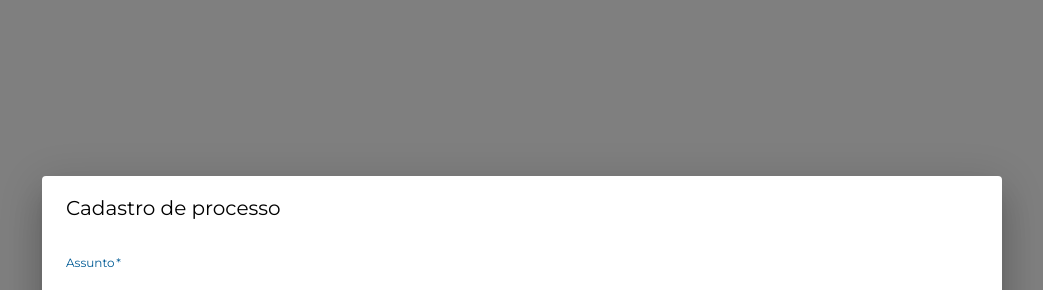
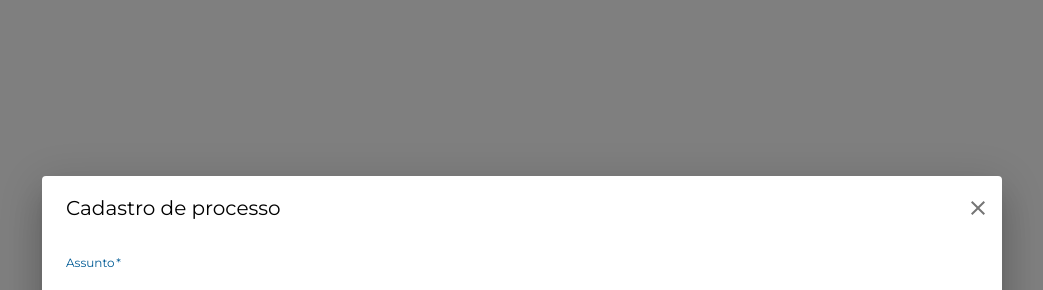
Before and after one commit to gustavoluchi/Avaliacao-2, a Next.js app: page / in a window 1280 px wide. Both pictures are taken after a click on the button "clicando aqui.". Shown: the top 290 px of the page, without its empty margins (118-1161 px from the left). Built offline with nearby package versions, Linux system fonts and the light colour scheme.

Commit message:
adicionei botão no modal de novo processo

```diff
--- a/components/imgPlaceholder.js
+++ /dev/null
@@ -1,13 +0,0 @@
-
-
-const img = `<svg xmlns="http://www.w3.org/2000/svg" xmlns:xlink="http://www.w3.org/1999/xlink" xml:space="preserve"" viewBox="0 0 50 50">
-<g>
-  <rect fill="#c4c4c4" id="canvas_background" height="50" width="50" y="-1" x="-1" />
-</g>
-<g>
-  <line stroke-linecap="undefined" stroke-linejoin="undefined" id="svg_2" y2="50" x2="50" y1="0" x1="0" stroke-width="1.5" stroke="#ffffff" fill="none" />
-  <line stroke-linecap="undefined" stroke-linejoin="undefined" id="svg_3" y2="50" x2="0" y1="-0" x1="50" stroke-width="1.5" stroke="#ffffff" fill="none" />
-</g>
-</svg>`
-
-export default img
--- a/components/Cadastro.jsx
+++ b/src/components/Cadastro.jsx
@@ -3,13 +3,12 @@ import TextField from '@material-ui/core/TextField';
 import Dialog from '@material-ui/core/Dialog';
 import DialogActions from '@material-ui/core/DialogActions';
 import DialogContent from '@material-ui/core/DialogContent';
-import DialogContentText from '@material-ui/core/DialogContentText';
 import DialogTitle from '@material-ui/core/DialogTitle';
 import { useEffect, useState } from 'react';
-import { Box, Grid, makeStyles, useMediaQuery, useTheme } from '@material-ui/core';
+import { Box, Grid, IconButton, makeStyles, Typography } from '@material-ui/core';
 import Lista from './ListadeInteressados';
-import Notificacao from './Notificacao';
 import axios from 'axios'
+import CloseIcon from '@material-ui/icons/close';
 
 const useStyles = makeStyles(theme => ({
   grid: {
@@ -33,6 +32,11 @@ const useStyles = makeStyles(theme => ({
   },
   adicionar: {
     margin: '5px 5px 5px 15px',
+  },
+  titulo: {
+    display: 'flex',
+    width: '100%',
+    justifyContent: 'space-between'
   }
 }))
 
@@ -47,13 +51,19 @@ export default function Cadastro(props) {
   const [interessadoErro, setInteressadoErro] = useState(false);
   const [descricaoErro, setDescricaoErro] = useState(false);
 
-
   const classes = useStyles();
   useEffect(() => {
     setAssuntoCadastro(assunto ?? '')
     setInteressadosCadastro(interessados ?? [])
     setDescricaoCadastro(descricao ?? '')
   }, [idCadastro])
+
+  function fechar() {
+    setAssuntoErro(false)
+    setInteressadoErro(false)
+    setDescricaoErro(false)
+    setOpen(false)
+  }
 
   function finalizar() {
     if (JSON.stringify(idCadastro) !== '{}') {
@@ -82,10 +92,7 @@ export default function Cadastro(props) {
           setInteressadosCadastro([])
           setInteressadoCadastro('')
           setDescricaoCadastro('')
-          setAssuntoErro(false)
-          setInteressadoErro(false)
-          setDescricaoErro(false)
-          setOpen(false)
+          fechar()
         })
         .catch(function (error) {
           setAcao({
@@ -95,19 +102,28 @@ export default function Cadastro(props) {
           })
           console.log(error);
         })
-        // .finally(() => {
+      // .finally(() => {
 
-        // })
+      // })
     }
   }
 
+
   return (
     <>
-      <Dialog open={open} onClose={() => setOpen(false)} aria-labelledby="form-title"
+      <Dialog open={open} onClose={fechar} aria-labelledby="form-title"
         fullWidth
         maxWidth='md'
       >
-        <DialogTitle id="form-title">Cadastro de processo</DialogTitle>
+        <div className={classes.titulo}>
+        <DialogTitle id="form-title">
+          Cadastro de processo
+
+        </DialogTitle>
+        <IconButton aria-label="close" onClick={fechar}>
+            <CloseIcon />
+          </IconButton>
+          </div>
         <DialogContent>
           <Grid className={classes.grid}>
             <TextField
--- a/components/ListadeInteressados.jsx
+++ b/src/components/ListadeInteressados.jsx
@@ -1,6 +1,6 @@
-import { Grid, IconButton, List, ListItem, ListItemAvatar, ListItemSecondaryAction, ListItemText, makeStyles, Typography } from "@material-ui/core";
+import { Grid, IconButton, List, ListItem, ListItemSecondaryAction, makeStyles, Typography } from "@material-ui/core";
 import DeleteIcon from '@material-ui/icons/Delete';
-import { cloneElement, useState } from "react";
+import { useState } from "react";
 
 const useStyles = makeStyles((theme) => ({
   root: {
@@ -20,15 +20,8 @@ const useStyles = makeStyles((theme) => ({
   }
 }));
 
-// aqui falta a função deletar item
-function buscaProc(id) {
-  http://localhost:3002/processo/04c7197f-c0fe-4dab-b27c-d69611eca40f
-  axios.get(`http://localhost:3002/processo/${id}`)
-    .then(response => setEmEdicao(response));
-}
 
 export default function Lista(props) {
-  const [emEdicao, setEmEdicao] = useState({});
   const classes = useStyles();
   const { setInteressados, interessados, qualProc } = props;
 
--- a/components/Notificacao.jsx
+++ b/src/components/Notificacao.jsx
@@ -1,8 +1,5 @@
-import { useState } from 'react';
-import Button from '@material-ui/core/Button';
 import Snackbar from '@material-ui/core/Snackbar';
 import MuiAlert from '@material-ui/lab/Alert';
-import { makeStyles } from '@material-ui/core/styles';
 
 function Alert(props) {
   return <MuiAlert elevation={6} variant="filled" {...props} />;
--- a/components/PesquisaProc.jsx
+++ b/src/components/PesquisaProc.jsx
@@ -1,5 +1,5 @@
 import SearchIcon from '@material-ui/icons/Search';
-import { InputAdornment, TextField, Link, IconButton, makeStyles } from '@material-ui/core';
+import { InputAdornment, TextField, IconButton, makeStyles } from '@material-ui/core';
 
 const useStyles = makeStyles({
   pesquisa: {
--- a/components/ProcExpandido.jsx
+++ b/src/components/ProcExpandido.jsx
@@ -1,8 +1,7 @@
-import { ButtonBase, Grid, IconButton, makeStyles, Paper, Typography } from "@material-ui/core";
+import { IconButton, makeStyles, Paper, Typography } from "@material-ui/core";
 import CloseIcon from '@material-ui/icons/close';
 import axios from "axios";
 import BotaoNovoProc from "./Botao";
-import quadrado from './imgPlaceholder';
 import { motion } from "framer-motion"
 
 const useStyles = makeStyles((theme) => ({
--- a/components/UmProc.jsx
+++ b/src/components/UmProc.jsx
@@ -1,7 +1,5 @@
-import { Button, Card, CardActionArea, CardActions, CardContent, CardMedia, Collapse, Grid, makeStyles, Paper, Typography } from "@material-ui/core";
-import { useState } from "react";
-import theme from "../src/theme";
-import CloseIcon from '@material-ui/icons/close';
+import { Card, CardActionArea, CardContent, Grid, makeStyles, Typography } from "@material-ui/core";
+import theme from "../theme";
 
 const useStyles = makeStyles({
   deFora: {
```
Also changed, not shown: components/XXListaProc.jsx (deleted, +0 -15 lines), pages/index.jsx (+7 -7 lines), src/components/Botao.jsx (renamed from components/Botao.jsx), src/components/ClicandoAqui.jsx (renamed from components/ClicandoAqui.jsx).
